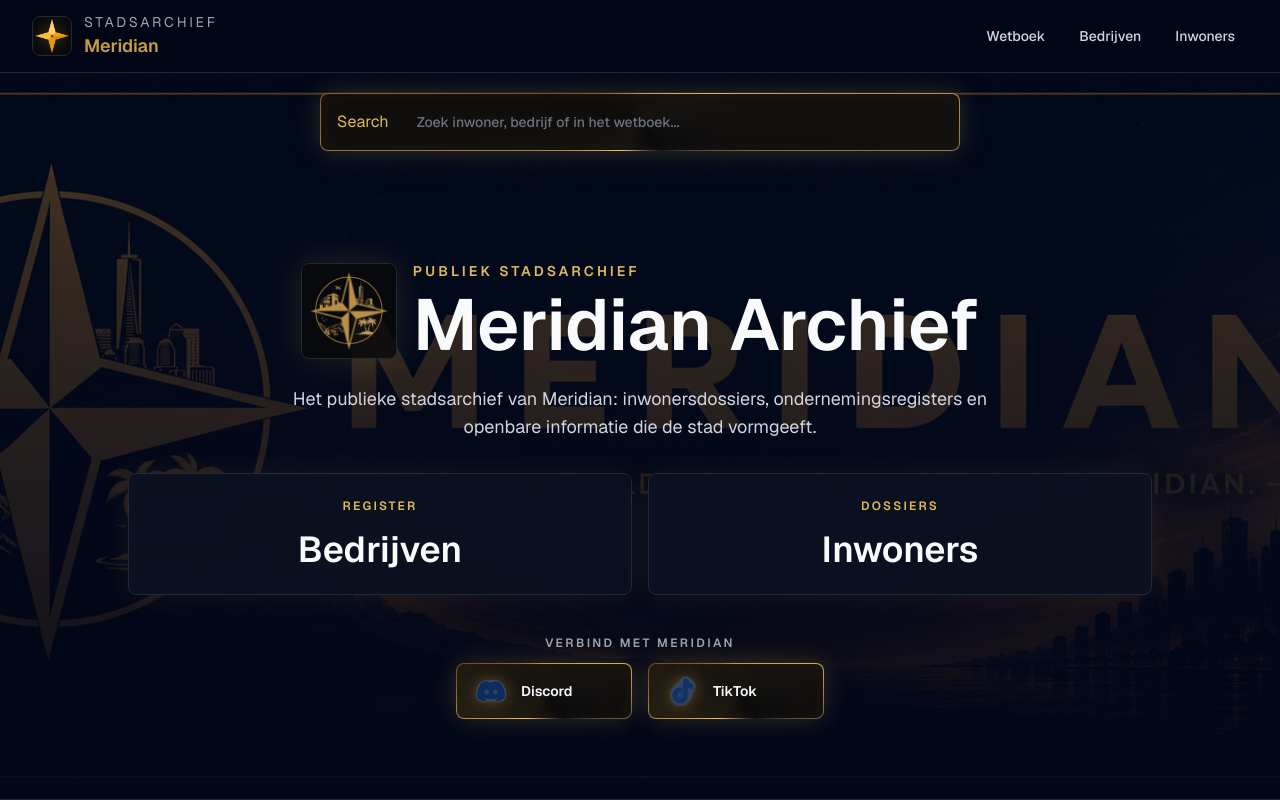
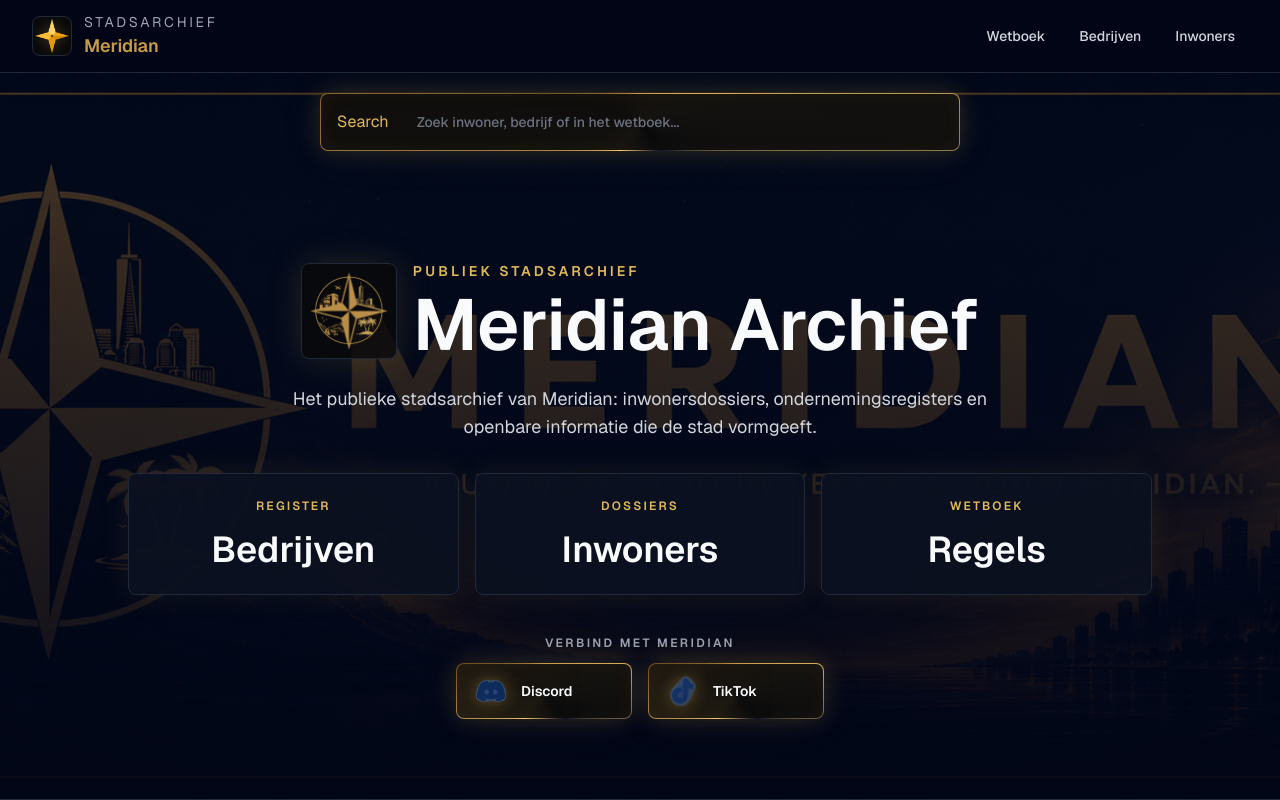
Before and after one commit to kingfreshRLLMN/meridianarchief, a Next.js app: page / in a window 1280 px wide. Built offline with nearby package versions, Linux system fonts and the light colour scheme.

Commit message:
Add lawbook portal to homepage

```diff
--- a/app/page.tsx
+++ b/app/page.tsx
@@ -14,6 +14,11 @@ const portals = [
     href: "/characters",
     eyebrow: "Dossiers",
     title: "Inwoners",
+  },
+  {
+    href: "/wetboek",
+    eyebrow: "Wetboek",
+    title: "Regels",
   },
 ];
 
@@ -61,17 +66,17 @@ export default function Home() {
               ondernemingsregisters en openbare informatie die de stad vormgeeft.
             </p>
 
-            <div className="mt-8 grid gap-4 sm:grid-cols-2">
+            <div className="mt-8 grid gap-4 md:grid-cols-3">
               {portals.map((portal) => (
                 <Link
                   key={portal.href}
                   href={portal.href}
-                  className="group rounded-lg border border-[#1f2937] bg-[#0b1120]/92 p-6 shadow-[0_0_30px_rgba(200,155,69,0.10)] transition hover:border-[#c89b45] hover:bg-[#111827] hover:shadow-[0_0_42px_rgba(200,155,69,0.24)]"
+                  className="group rounded-lg border border-[#1f2937] bg-[#0b1120]/92 p-5 shadow-[0_0_30px_rgba(200,155,69,0.10)] transition hover:border-[#c89b45] hover:bg-[#111827] hover:shadow-[0_0_42px_rgba(200,155,69,0.24)] md:p-6"
                 >
                   <p className="text-xs font-semibold uppercase tracking-[0.18em] text-[#e0b85a]">
                     {portal.eyebrow}
                   </p>
-                  <h2 className="mt-4 text-3xl font-semibold text-[#f8fafc] md:text-4xl">
+                  <h2 className="mt-4 text-3xl font-semibold text-[#f8fafc] lg:text-4xl">
                     {portal.title}
                   </h2>
                 </Link>
```
